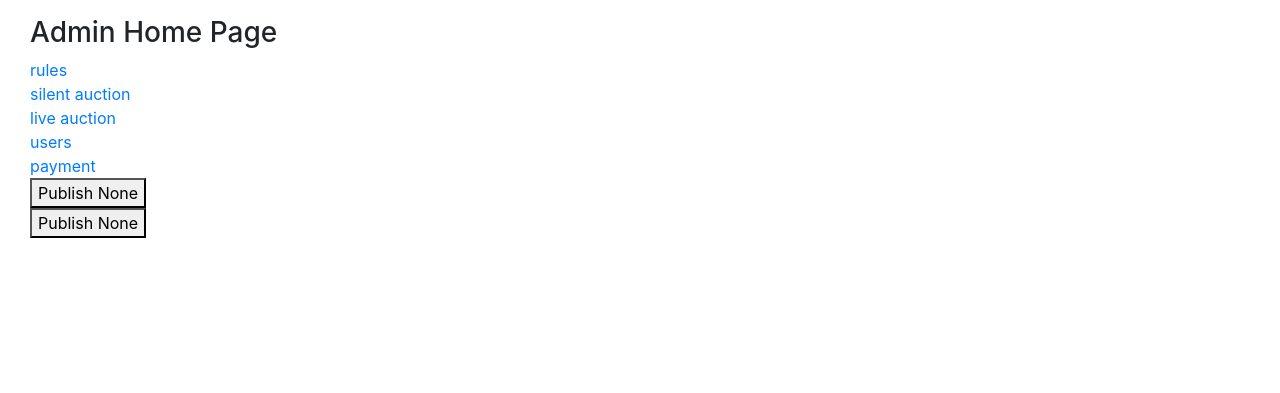
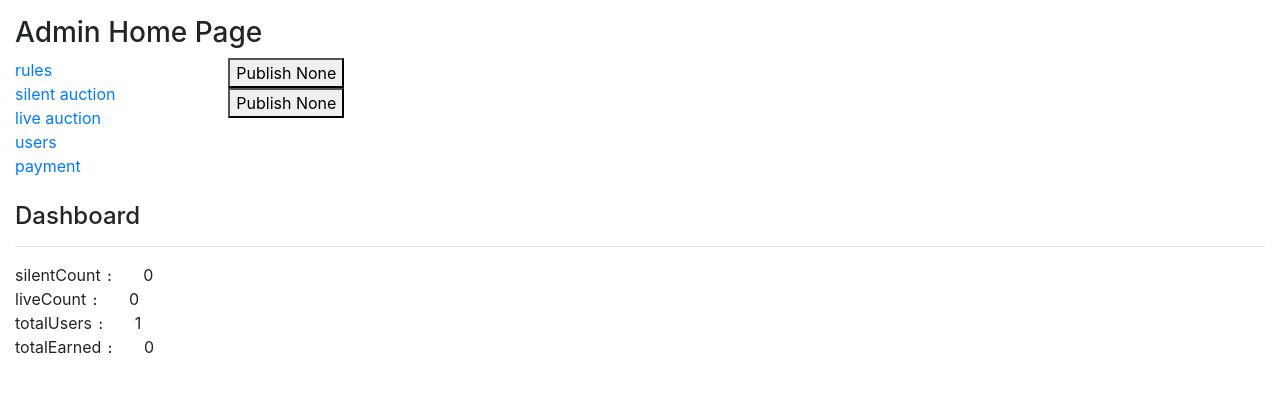
Before and after one commit to bentaylor238/AuctionApplication, a Django app: page / in a window 1280 px wide. Shown: the part 59-452 px from the top of the page. Run offline with Django 3.2, Linux system fonts and the light colour scheme; the visitor is signed in with stand-in values (Sample User, id 1); data comes from the database, SQL or seed files in the repository; data that the repository does not hold is empty; some libraries are stand-ins or nearby versions.

Commit message:
grant adminship and added dashboard

```diff
--- a/auction_app/templates/home.html
+++ b/auction_app/templates/home.html
@@ -1,11 +1,13 @@
 {% extends 'base.html' %}
 {% block content %}
-    <div class="col-md">
     {% if user.is_superuser %}
         <h3> Admin Home Page </h3>
     {% else %}
         <h3> Home Page </h3>
     {% endif %}
+
+    <div class="row">
+        <div class="col-2">
                 <a href="{% url "rules" %}"> rules</a> <br>
             {% if user.is_superuser or forms.0.published.value%}
                 <a href="{% url "silent" %}"/> silent auction</a> <br>
@@ -17,11 +19,9 @@
                 <a href="{% url "users" %}"/> users</a> <br>
                 <a href="{% url "payment" %}"/> payment</a> <br>
             {% endif %}
-    {% if not user.is_superuser%}
-        <label>Total Amount Bid: </label>
-        <p>{{ user.amount }}</p>
-    {% endif %}
+        </div>
         {% if user.is_superuser %}
+        <div class="col-2">
             <table>
                 {% for form in forms%}
                 <form action="home" method="post">
@@ -36,6 +36,27 @@
                 </form> <br>
                 {% endfor %}
             </table>
+        </div>
         {% endif %}
     </div>
+
+    <div class="row">
+        <div class="col-md">
+            {% if not user.is_superuser%}
+                <label>Total Amount Bid: </label>
+                <p>{{ user.amount }}</p>
+            {% else %}
+                <br>
+                <h4>Dashboard</h4>
+                <hr>
+                {% for label, value in dashboard.items %}
+                <div>
+                    <span> {{ label }} </span>
+                    <pre style="display:inline;">:   </pre>
+                    <span> {{ value}} </span>
+                </div>
+                {% endfor %}
+            {% endif %}
+        </div>
+    </div>
 {% endblock %}
--- a/auction_app/templates/live.html
+++ b/auction_app/templates/live.html
@@ -12,7 +12,6 @@
     </form>
 {% endif %}
 
-{% if published and user.is_superuser %}
 <div class="flex-column">
     <div style="margin:auto;"><h4>Current Item:</h4></div>
     <div class="card" style="width: 40em; margin:auto; margin-top:1em;">
@@ -46,12 +45,11 @@
         </div>
     </div>
 </div>
-{% endif %}
 
 <hr><br>
 
 <div class="flex-column">
-<div style="margin:auto;"><h4>All Items:</h4></div>
+<div style="margin:auto;"><h4>Upcoming Items:</h4></div>
     {% for item in items %}
         <div class="card" style="width: 30em; margin:auto; margin-top:1em;">
             <div class="card-header"><h2>{{ item.title }}</h2> </div>
--- a/auction_app/templates/silent.html
+++ b/auction_app/templates/silent.html
@@ -11,6 +11,7 @@
         </table>
         <input type="hidden" name="type" value="silent"></input>
         <button type="submit">Submit</button>
+        <hr><br>
     </form>
     {% endif %}
 {% if winning %}
--- a/auction_app/urls.py
+++ b/auction_app/urls.py
@@ -3,6 +3,7 @@ from django.contrib import admin
 from . import views
 
 urlpatterns = [
+    path('updateSuperUser', views.updateSuperUser, name="updateSuperUser"),
     path('delete_item', views.delete_item, name="delete_item"),
     path('create_item', views.create_item, name="create_item"),
     path('sellLiveItem', views.sellLiveItem, name='sellLiveItem'),
--- a/auction_app/views.py
+++ b/auction_app/views.py
@@ -19,6 +19,26 @@ from django.core.exceptions import ValidationError
 
 @login_required
 def home(request):
+    # get general data to display to admin
+    silentBids = BidSilent.objects.all()
+    liveItems = LiveItem.objects.all()
+    silentCount = SilentItem.objects.all().count()
+    liveCount = liveItems.count()
+    totalUsers = AuctionUser.objects.all().count()
+    totalEarned = 0
+    for bid in silentBids:
+        if bid.isWinning:
+            totalEarned += bid.amount
+    for item in liveItems:
+        if item.sold:
+            totalEarned += item.amount
+    dashboard = {
+        "silentCount": silentCount,
+        "liveCount": liveCount,
+        "totalUsers": totalUsers,
+        "totalEarned": totalEarned,
+    }
+
     if request.method == "POST":
         # for key in request.POST:
         #     print(f"\t{key} => {request.POST[key]}")
@@ -48,19 +68,9 @@ def home(request):
     print(user.amount)
     user.save()
 
-    auctionTotalWinnings = 0
-    silentItemBids = BidSilent.objects.all()
-    for bid in silentItemBids:
-        if bid.isWinning:
-            auctionTotalWinnings += bid.amount
-
-    liveItems = LiveItem.objects.all()
-    for item in liveItems:
-        if item.sold:
-            auctionTotalWinnings+=item.amount
     context={"forms":auctionForms,
              "user": user,
-             "totalWinnings": auctionTotalWinnings} #data to send to the html page goes here
+             "dashboard": dashboard} #data to send to the html page goes here
     return render(request, 'home.html', context)
 
 
@@ -389,6 +399,19 @@ def submit_bid(request):
 
 
 @login_required
+def updateSuperUser(request):
+    if request.user.is_superuser and request.method=="POST":
+        username = request.POST.get("username", False)
+        try:
+            if username:
+                user = AuctionUser.objects.get(username=username)
+                user.is_superuser = not user.is_superuser
+                user.save()
+        except ValidationError:
+            messages.error(request, "Unable to update user.")
+    return redirect("users")
+
+@login_required
 def users(request):
     #prevent regular users
     if not request.user.is_superuser:
```
Also changed, not shown: auction_app/templates/users.html (+25 -7 lines). Lines whose indentation alone changed are shown as unchanged.
